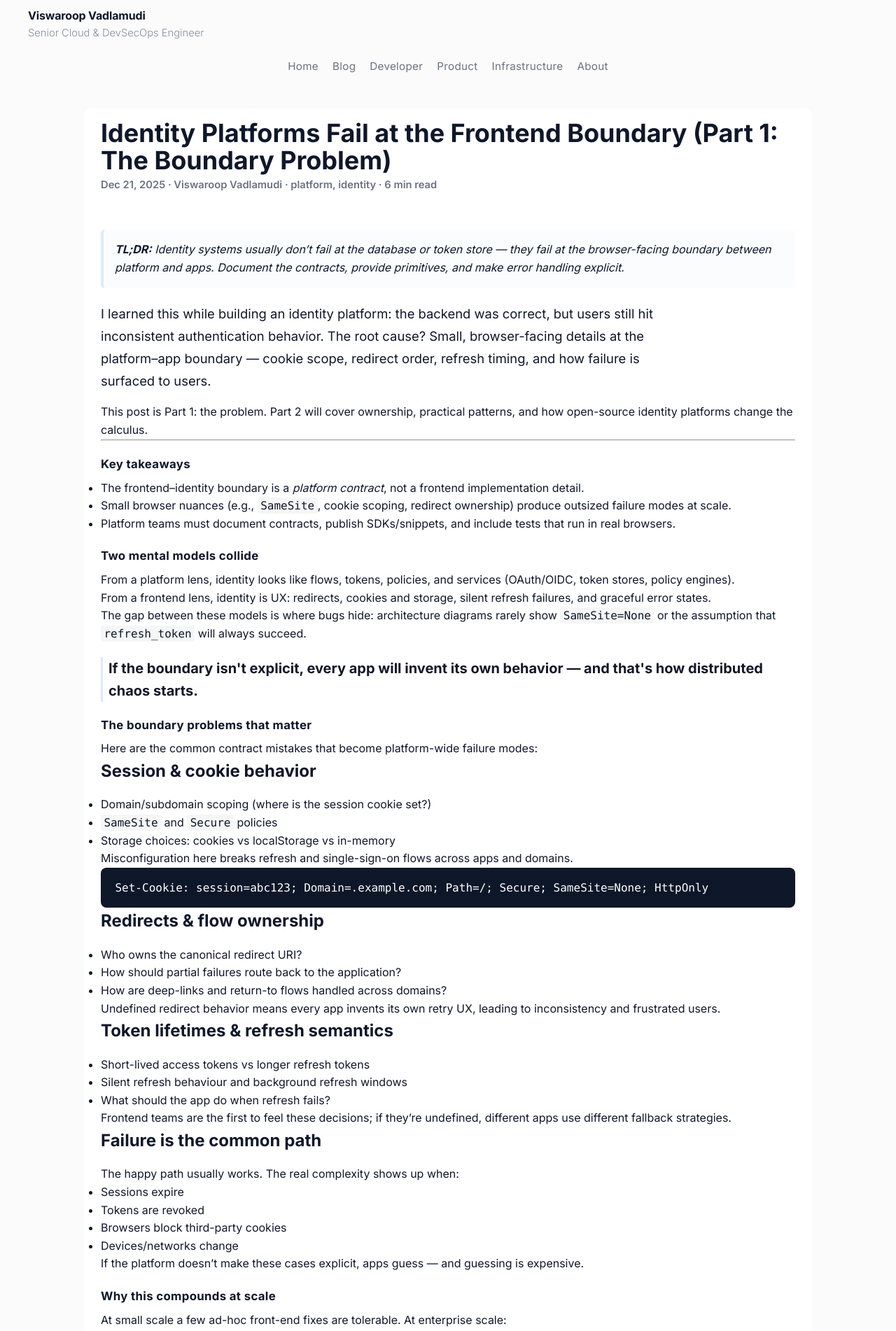
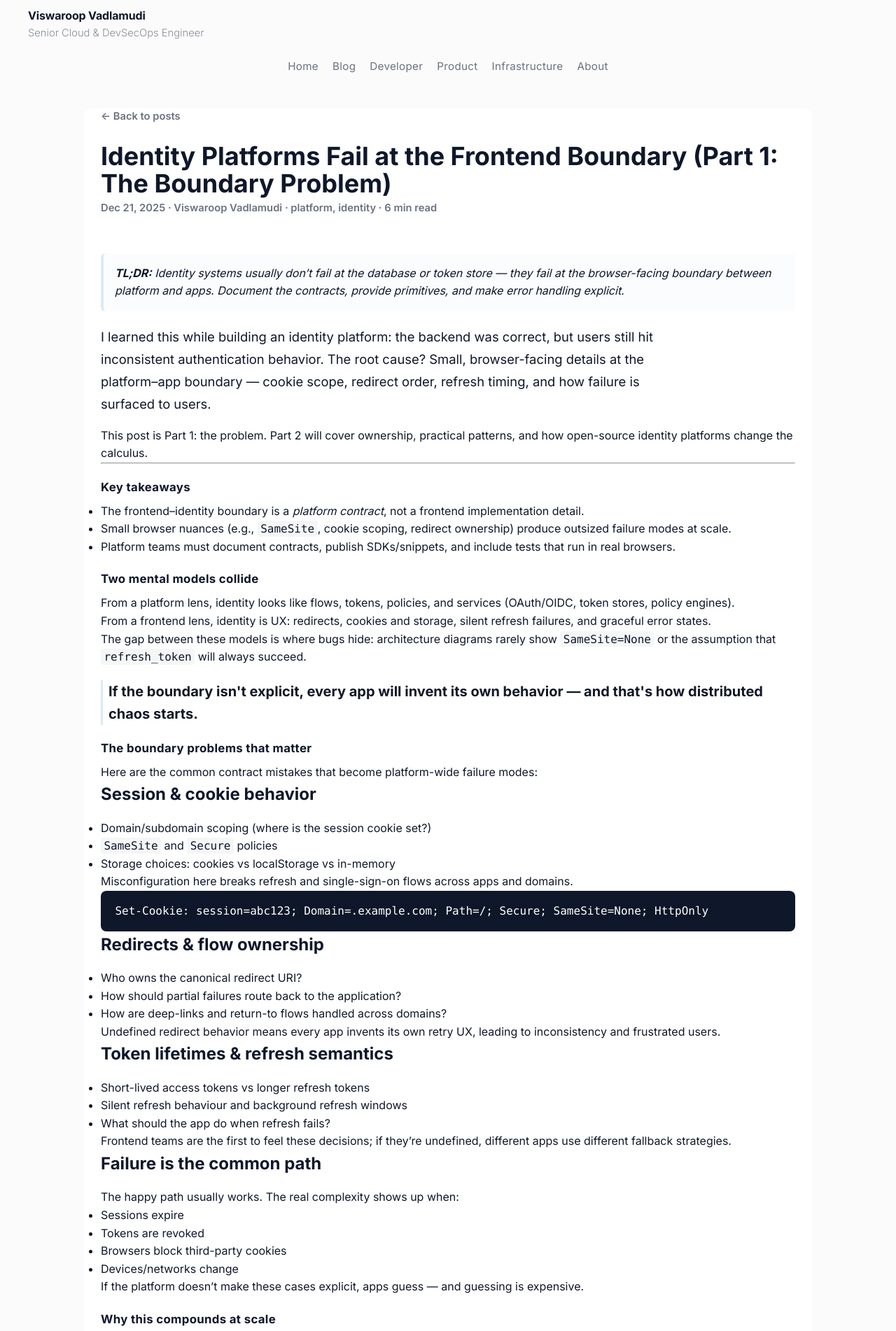
Before and after one commit to vviswaroop/vviswaroop.github.io, a Jekyll site: the page built from _posts/2025-12-21-identity-platforms-fail-at-the-frontend-boundary-part-1-the-boundary-problem.md, in a window 1280 px wide. Shown: the top 1902 px of the page at 70% size. Built offline with Jekyll 4.4.1, drawn with Linux system fonts in a browser that asks for light colours; some of the changed text lies outside the part shown.

Commit message:
feat(blog): add back-to-posts link and prev/next nav; style backlink

```diff
--- a/_layouts/post.html
+++ b/_layouts/post.html
@@ -3,6 +3,8 @@
 ---
 
 <article class="post">
+  <p class="post-backlink"><a href="{{ '/blog/' | relative_url }}">&larr; Back to posts</a></p>
+
   <header>
     <h1>{{ page.title }}</h1>
     <p class="post-meta">{{ page.date | date: "%b %d, %Y" }} &middot; {{ page.author }} {% if page.categories %} &middot; {{ page.categories | join: ", " }}{% endif %} {% if page.reading_time %}&middot; {{ page.reading_time }} min read{% endif %}</p>
@@ -12,4 +14,16 @@
     {{ content }}
   </div>
 
+  <footer class="post-footer">
+    <p class="post-backlink"><a href="{{ '/blog/' | relative_url }}">&larr; Back to posts</a></p>
+    <nav class="post-nav">
+      {% if page.previous %}
+        <a class="post-prev" href="{{ page.previous.url | relative_url }}">&larr; {{ page.previous.title }}</a>
+      {% endif %}
+      {% if page.next %}
+        <a class="post-next" href="{{ page.next.url | relative_url }}">{{ page.next.title }} &rarr;</a>
+      {% endif %}
+    </nav>
+  </footer>
+
 </article>
--- a/assets/css/style.css
+++ b/assets/css/style.css
@@ -53,6 +53,15 @@
 .post-content code { background: rgba(16,24,40,0.04); padding:0.12rem 0.28rem; border-radius:4px; font-family: ui-monospace, SFMono-Regular, Menlo, Monaco, 'Roboto Mono', 'Courier New', monospace; }
 .pull-quote { font-size:1.25rem; font-weight:700; color:var(--primary); margin:1.25rem 0; padding-left:0.5rem; border-left:3px solid rgba(10,102,194,0.14); }
 .post-content img { max-width:100%; border-radius:8px; display:block; margin:1rem 0 }
+
+/* backlink and post navigation */
+.post-backlink { margin: 0.6rem 0; font-size:0.92rem; }
+.post-backlink a { color: var(--muted); text-decoration: none; font-weight:600 }
+.post-backlink a:hover { color: var(--accent); text-decoration: underline }
+.post-footer { margin-top: 1.5rem; border-top: 1px solid var(--border); padding-top: 1rem; display:flex; justify-content:space-between; align-items:center; gap:1rem; }
+.post-nav { display:flex; gap:1rem; align-items:center }
+.post-nav a { color: var(--muted); text-decoration:none; font-weight:600 }
+.post-nav a:hover{ color: var(--accent) }
 .post-excerpt{color:#475569;font-size:0.95rem}
 .btn-sm{padding:0.4rem 0.8rem;font-size:0.9rem}
 
```
